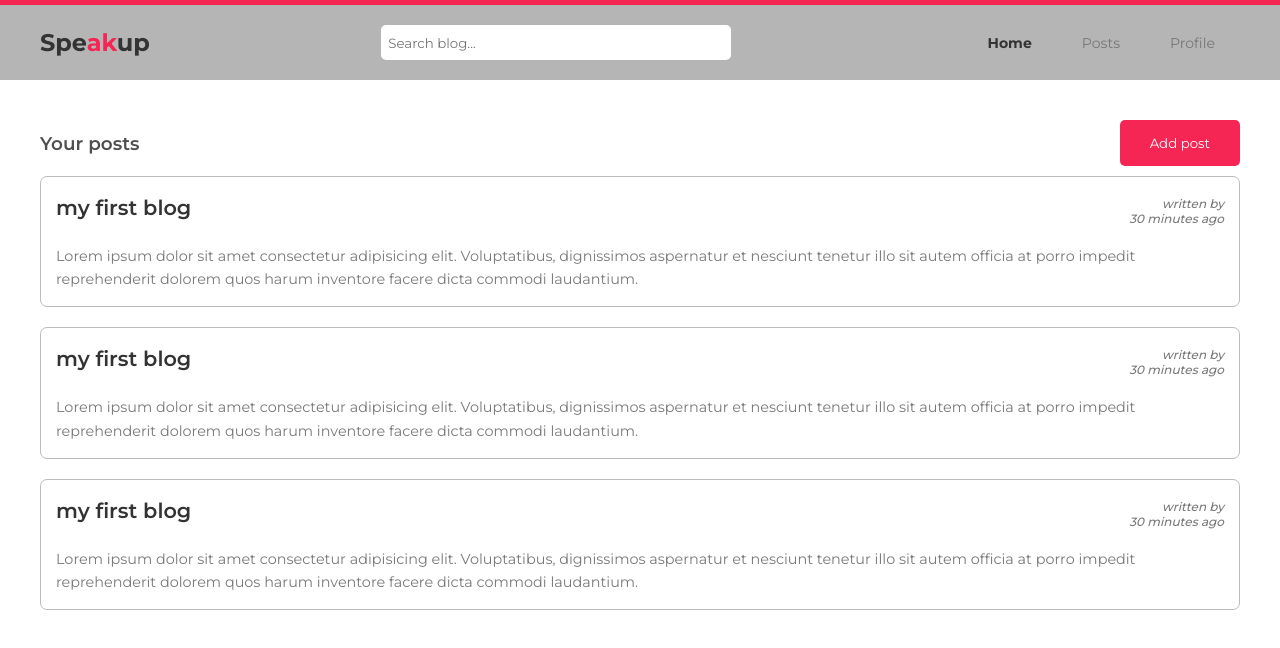
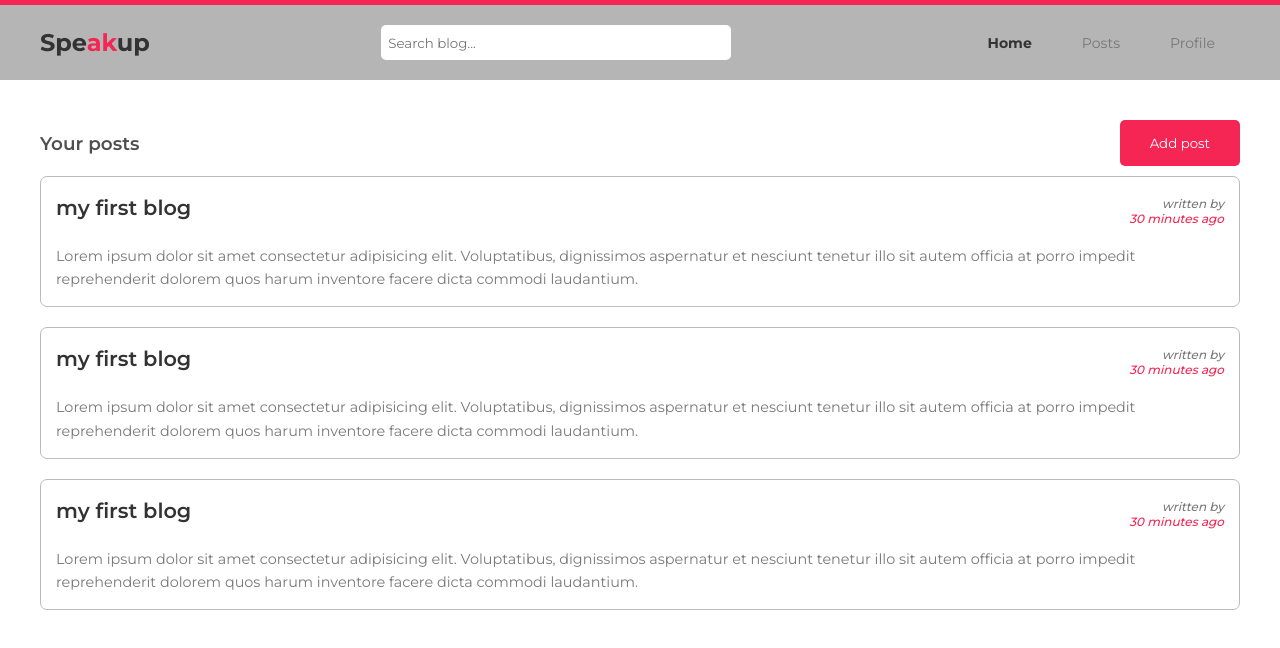
Before and after one commit to atevadd/Speakup, a Vue app: page /user/dashboard in a window 1280 px wide. Shown: the top 648 px of the page. Built offline with nearby package versions, Linux system fonts and the light colour scheme; no server answers.

Commit message:
style: time color is red

```diff
--- a/src/components/ArticleCard.vue
+++ b/src/components/ArticleCard.vue
@@ -71,6 +71,10 @@ a {
     justify-content: space-between;
     margin-bottom: 15px;
 
+    @include mobile {
+      flex-direction: column;
+    }
+
     h2 {
       line-height: 1.5;
       margin-bottom: 7px;
@@ -102,6 +106,10 @@ a {
         // padding-right: 10px;
         font-weight: 500;
         text-align: right;
+
+        &.date {
+          color: #f52653;
+        }
       }
     }
   }
```
